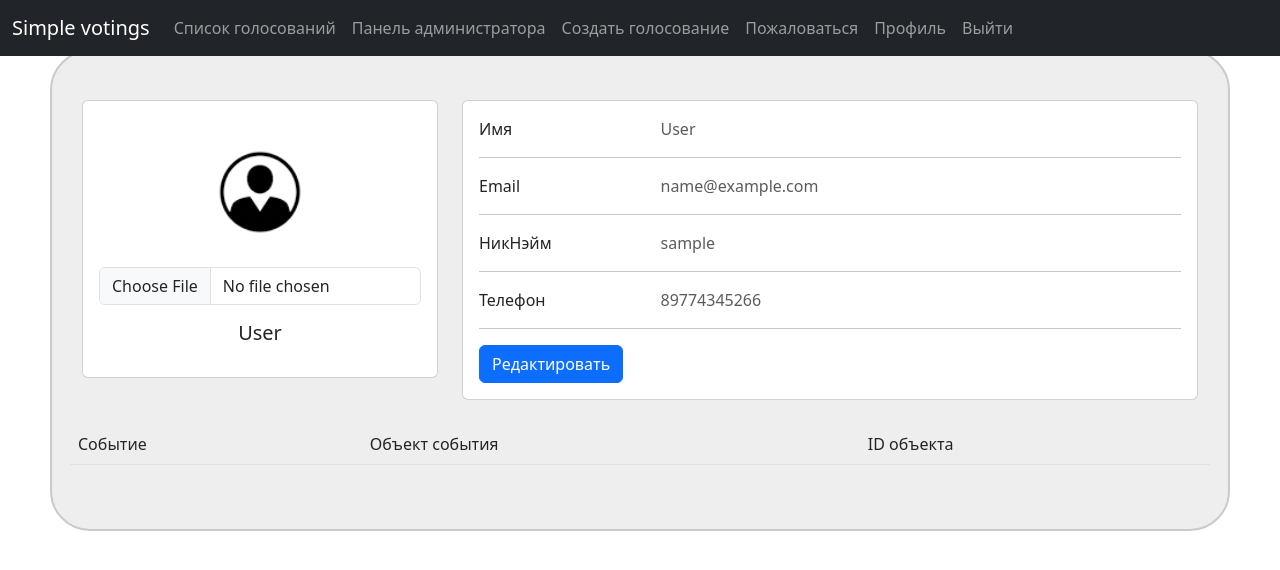
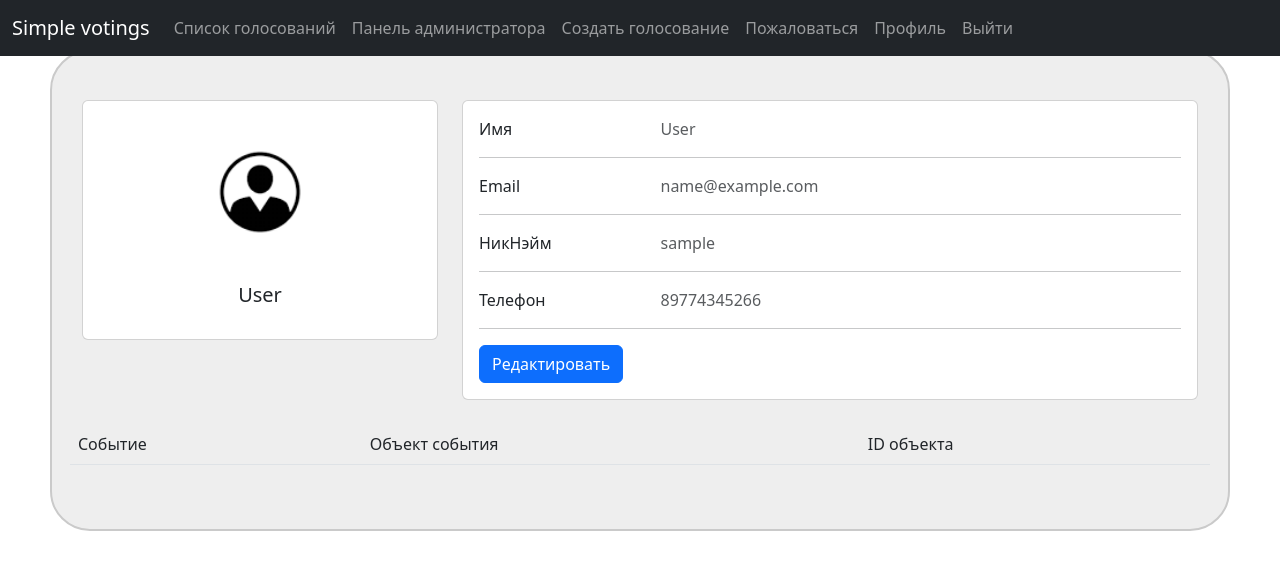
Before and after one commit to setta1a/s1mple_votings_django, a Django app: page /profile/1/ in a window 1280 px wide. Shown: the top 570 px of the page. Run offline with Django 4.2, Linux system fonts and the light colour scheme; the visitor is signed in with stand-in values (Sample User, id 1); data comes from the database, SQL or seed files in the repository; data that the repository does not hold is empty; some libraries are stand-ins or nearby versions.

Commit message:
remove fileinput from profile

```diff
--- a/first/templates/profile.html
+++ b/first/templates/profile.html
@@ -10,7 +10,6 @@
                         <img src="../../media/{{photo}}"
                              alt="avatar"
                              class="rounded-circle img-fluid" style="width: 150px;">
-                        <input type="file" class="form-control" id="image" data-buttonText="фотография" name="image">
                         <h5 class="my-3" id="full_name">{{profile.last_name}}</h5>
                     </div>
                 </div>
```
